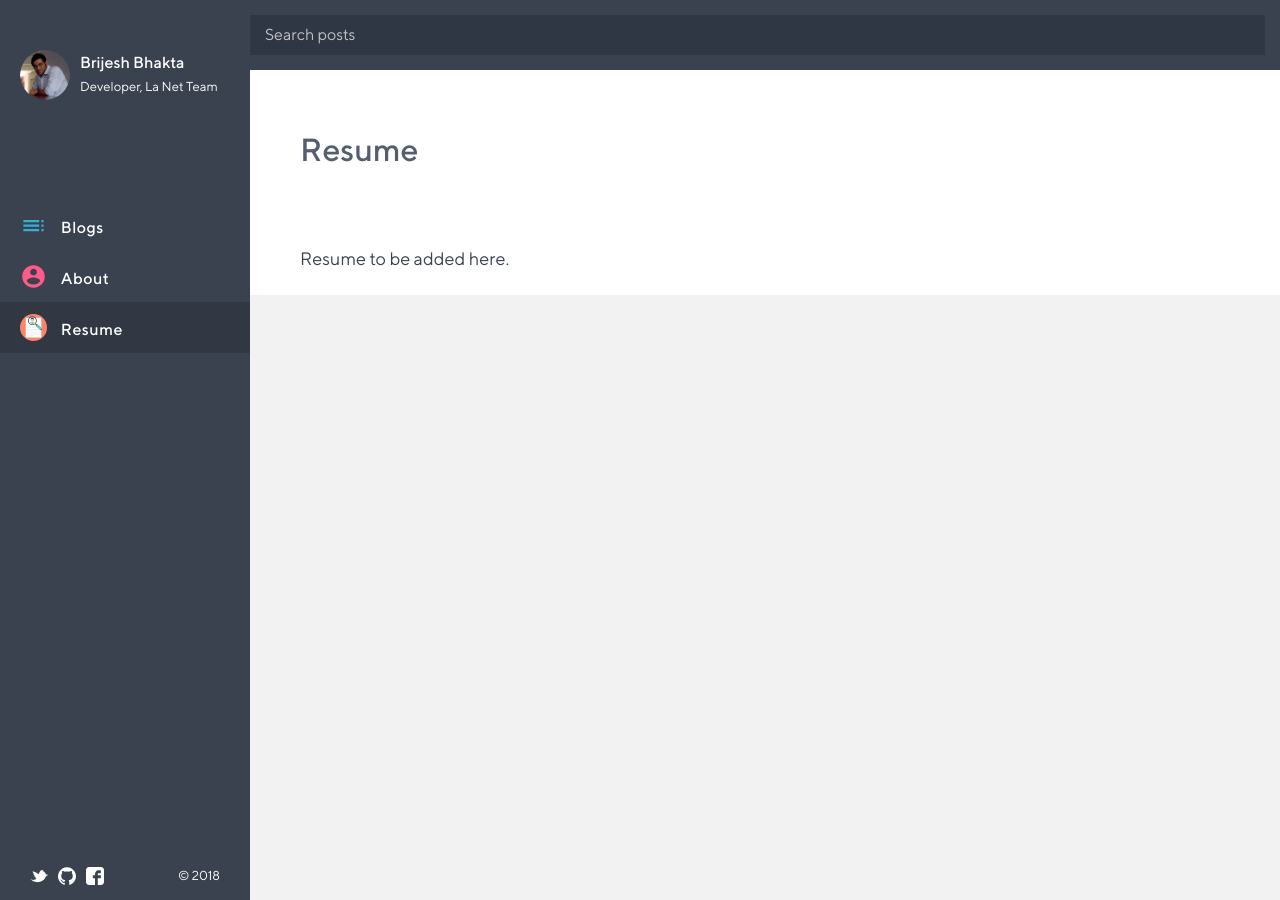
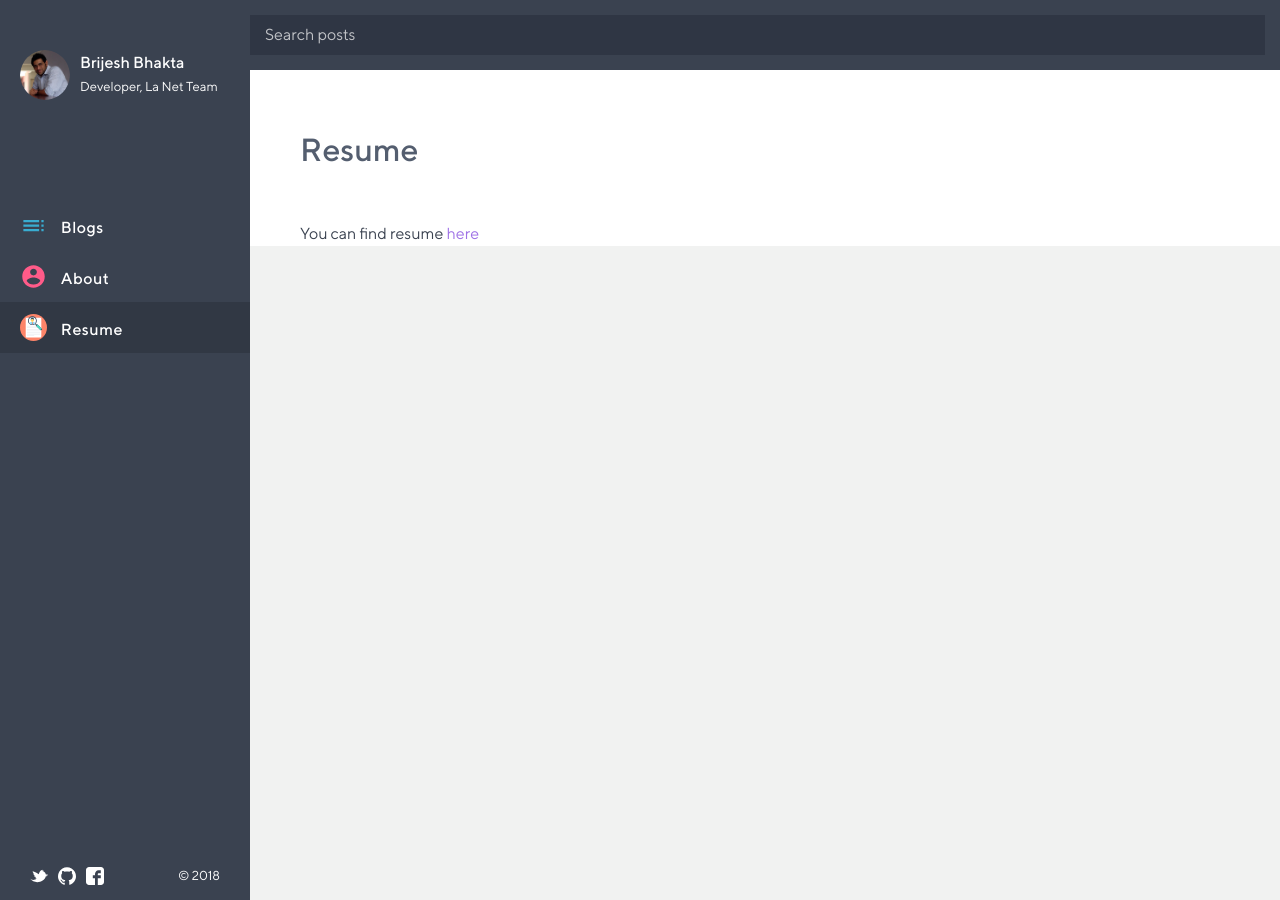
Before and after one commit to brijeshbhakta30/brijeshbhakta30.github.io, a Jekyll site: the page built from _pages/resume.html, in a window 1280 px wide. Built offline with Jekyll 4.4.1, drawn with Linux system fonts in a browser that asks for light colours; some web fonts are replaced; comment, search, counter and statistics services are not loaded.

Commit message:
feat(profile): ✨ add resume and update Facebook URL

```diff
--- a/_includes/header.html
+++ b/_includes/header.html
@@ -29,7 +29,7 @@
     <a href="//github.com/brijeshbhakta30" target="_blank">
       <img src="{{ site.baseurl }}/img/icons/github.svg" alt="Brijesh Bhakta on GitHub">
     </a>
-    <a href="//facebook.com/bhaktabrijesh" target="_blank">
+    <a href="//facebook.com/brijeshbhakta30" target="_blank">
       <img src="{{ site.baseurl }}/img/icons/fb.svg" alt="Brijesh Bhakta on Facebook">
     </a>
     <span>
--- /dev/null
+++ b/_pages/resume.html
@@ -0,0 +1,10 @@
+---
+title: Resume
+layout: page
+class: speakinresume
+permalink: /resume
+---
+
+<div>
+  You can find resume <a href="../static/resume.pdf" target="_blank">here</a>
+</div>
--- a/_pages/resume.md
+++ /dev/null
@@ -1,8 +0,0 @@
----
-title: Resume
-layout: page
-class: speakinresume
-permalink: /resume
----
-
-Resume to be added here.
```
Also changed, not shown: img/about.jpg (deleted), img/introduction.jpg (deleted), img/ua.png (deleted), img/ua.svg (deleted), img/ua/angular-1.png (deleted), img/ua/angular-2.png (deleted), img/ua/arrow-right--white.png (deleted), img/ua/bg.png (deleted), js/bundle.min.js, 1 other file.
